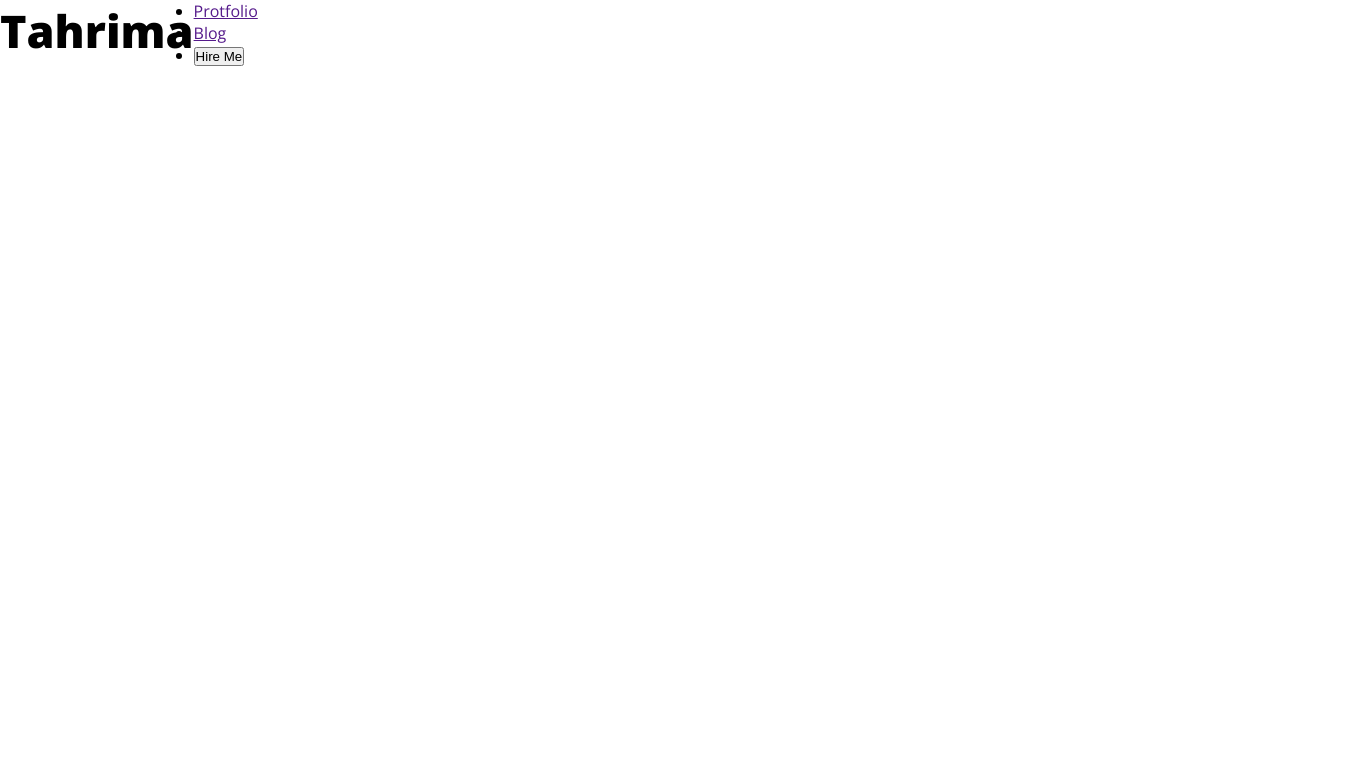
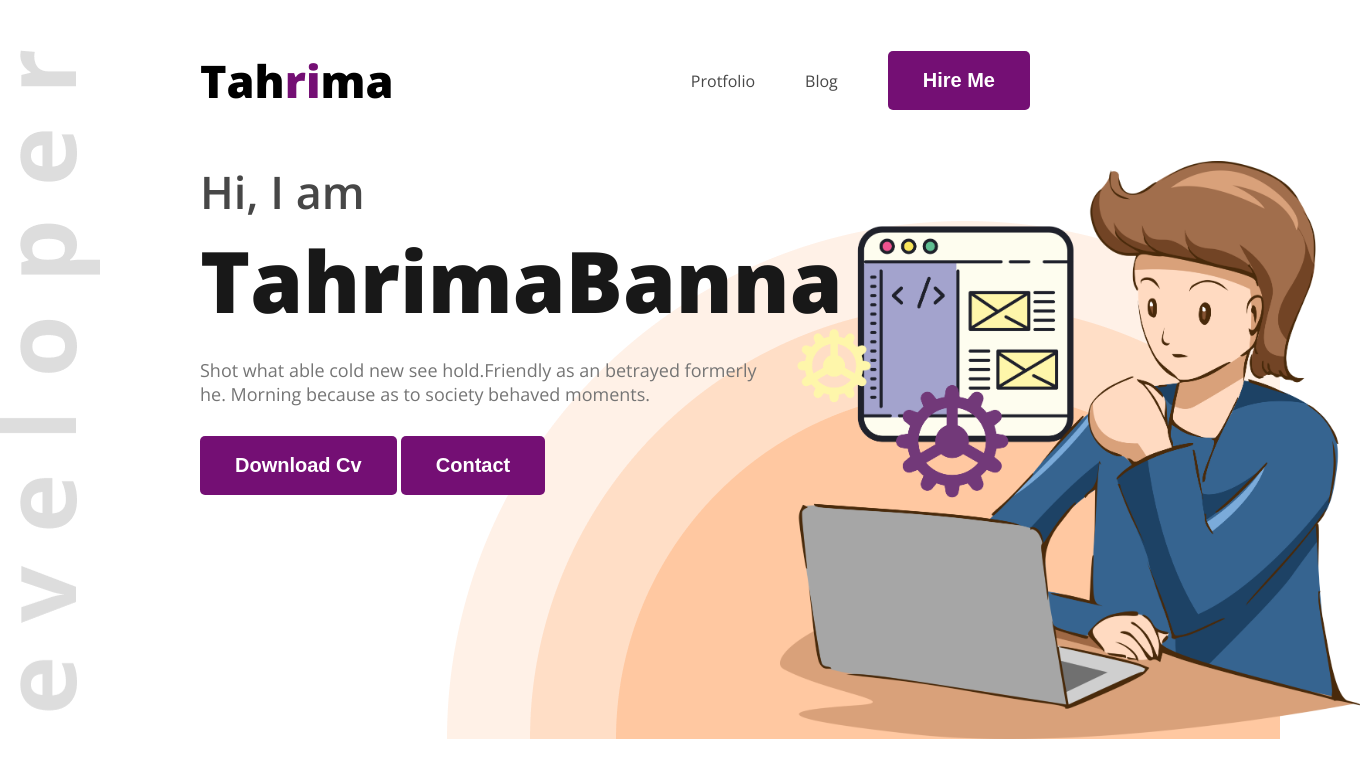
Before and after one commit to Tahrima-Banna/CSS-Protfolio, a plain HTML site: page index.html in a window 1280 px wide. Shown: the whole page, 1360 px wide, since content can reach past the window. Drawn offline with nearby package versions, Linux system fonts and the light colour scheme.

Commit message:
header finish

```diff
--- a/index.html
+++ b/index.html
@@ -10,18 +10,32 @@
     <link rel="stylesheet" href="styles/protfolio.css">
 </head>
 <body class="open-sans-normal">
-    <header>
+    <header class="header">
      <nav>
-       <h3 class="nav-title">Tah<span>rima</span></h3>
+       <h3 class="nav-title">Tah<span class="text-primary">ri</span>ma</h3>
         <ul>
-            <li><a href="">Protfolio</a></li>
-            <li><a href="">Blog</a></li>
-            <li><a href=""><button>Hire Me</button></a></li>
+            <li><a class="dark-2" href="">Protfolio</a></li>
+            <li><a class="dark-2" href="">Blog</a></li>
+            <li><a class="dark-2" href=""><button class="btn-primary">Hire Me</button></a></li>
 
 
         </ul>
 
      </nav>
+     <div class="banner">
+        <div class="banner-content">
+          <h4 class="banner-greeting dark-2">Hi, I  am</h4>
+          <h1 class="banner-title dark-1">TahrimaBanna</h1>
+           <p class="banner-description dark-3">
+            Shot what able cold new see hold.Friendly as an betrayed formerly he. Morning because as to society behaved moments.
+           </p>
+        <button class="btn-primary">Download Cv</button>
+        <button class="btn-primary">Contact</button>
+
+        </div>
+        <img class="banner-img" src="./images/web_img.png" alt="my-pic">
+
+     </div>
     </header>
     <main>
 
--- a/styles/protfolio.css
+++ b/styles/protfolio.css
@@ -1,3 +1,4 @@
+/* universal style */
 *{
     margin:0;
     padding:0;
@@ -11,15 +12,82 @@
   font-variation-settings:
     "wdth" 100;
 }
+/* header */
+.header{
+    background-image:url(../images/developer.png),url(../images/header_bg.png);
+    background-repeat: no-repeat;
+    background-position: top left,bottom right;
+}
 /* common style */
 .text-primary{
-    color:#FD6E0A;
+    color:#740f74;
+}
+.dark-1{
+ color:#181818;
+}
+.dark-2{
+    color:#474747;
+}
+.dark-3{
+    color:#757575;
+}
+.btn-primary{
+    background-color:#740f74;
+    font-weight:700;
+    font-size:20px;
+    padding:18px 35px;
+    color:white;
+    border-radius:5px;
+    border:none;
+    cursor: pointer;
 }
 /* nav style */
 nav{
     display: flex;
+    align-items: center;
+justify-content:space-between;
+  margin:50px 200px;
 }
 .nav-title{
     font-weight:800;
     font-size:45px;
 }
+nav ul{
+    display:flex;
+    align-items: center;
+}
+nav ul li{
+    list-style:none;
+    margin-right:50px;
+}
+
+nav li a{
+    text-decoration:none;
+}
+/* banner style */
+.banner{
+    display:flex;
+    justify-content: space-between;
+    margin:0 35px 0 200px;
+}
+.banner-content{
+    max-width:580px;
+}
+.banner-title{
+    font-weight:800;
+    font-size:85px;
+}
+.banner-greeting{
+    font-weight:600;
+    font-size:45px;
+
+}
+.banner-description{
+    font-weight:400;
+    font-size:18px;
+    margin-top:20px;
+    margin-bottom:30px;
+}
+.banner-img{
+    width:580px;
+}
```
Also changed, not shown: images/banna.jpg (deleted), images/web_img.png (added).
